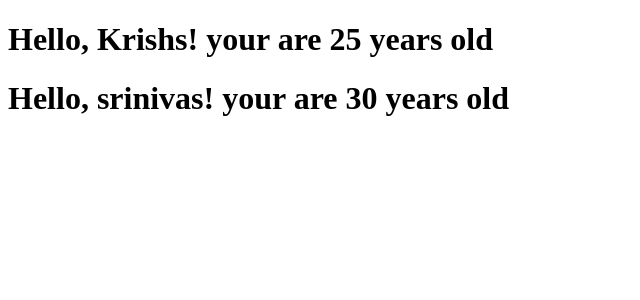
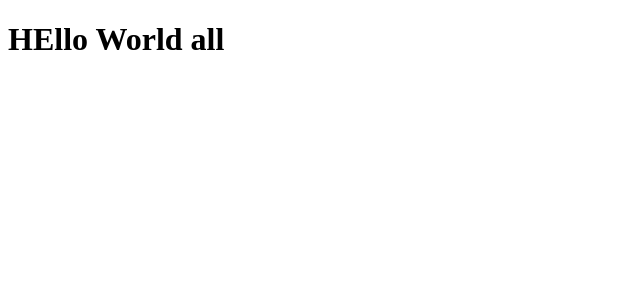
Before and after one commit to Muthamizh-01/RE-FSDB27, a React (Vite) app: page / in a window 1280 px wide. Shown: the top 300 px of the page, without its empty margins (0-640 px from the left). Built offline with nearby package versions, Linux system fonts and the light colour scheme.

Commit message:
feat: passing data from child to parent- callback function

```diff
--- a/src/App.jsx
+++ b/src/App.jsx
@@ -1,19 +1,32 @@
 // using rfce shortcut
 
-import Header from "./components/Header";
+import Hello from "./components/hello";
+
+// import Header from "./components/Header";
 
 function App() {
-  //App: parent component
-  //Header: Child Component
+  // here passing data from child to parent
+  function dataFromChild(name) {
+    console.log("Function inside the parent component");
+    console.log(name);
+  }
 
-  // here name is the attribute
-  // passing data from parent to child
   return (
     <>
-      <Header name={"Krishs"} age={"25"} />
-      <Header name={"srinivas"} age={"30"} />
+      <Hello data={dataFromChild} />
     </>
   );
 }
+//   //App: parent component
+//   //Header: Child Component
+
+//   // here name is the attribute
+//   // passing data from parent to child
+// return (
+//   <>
+//     <Header name={"Krishsann"} age={"25"} />
+//     <Header name={"srinivas"} age={"30"} />
+//   </>
+// );
 
 export default App;
--- /dev/null
+++ b/src/components/Hello.jsx
@@ -0,0 +1,6 @@
+function Hello(props) {
+  const name = "ABC";
+  props.data(name);
+  return <h1>HEllo World all</h1>;
+}
+export default Hello;
```
